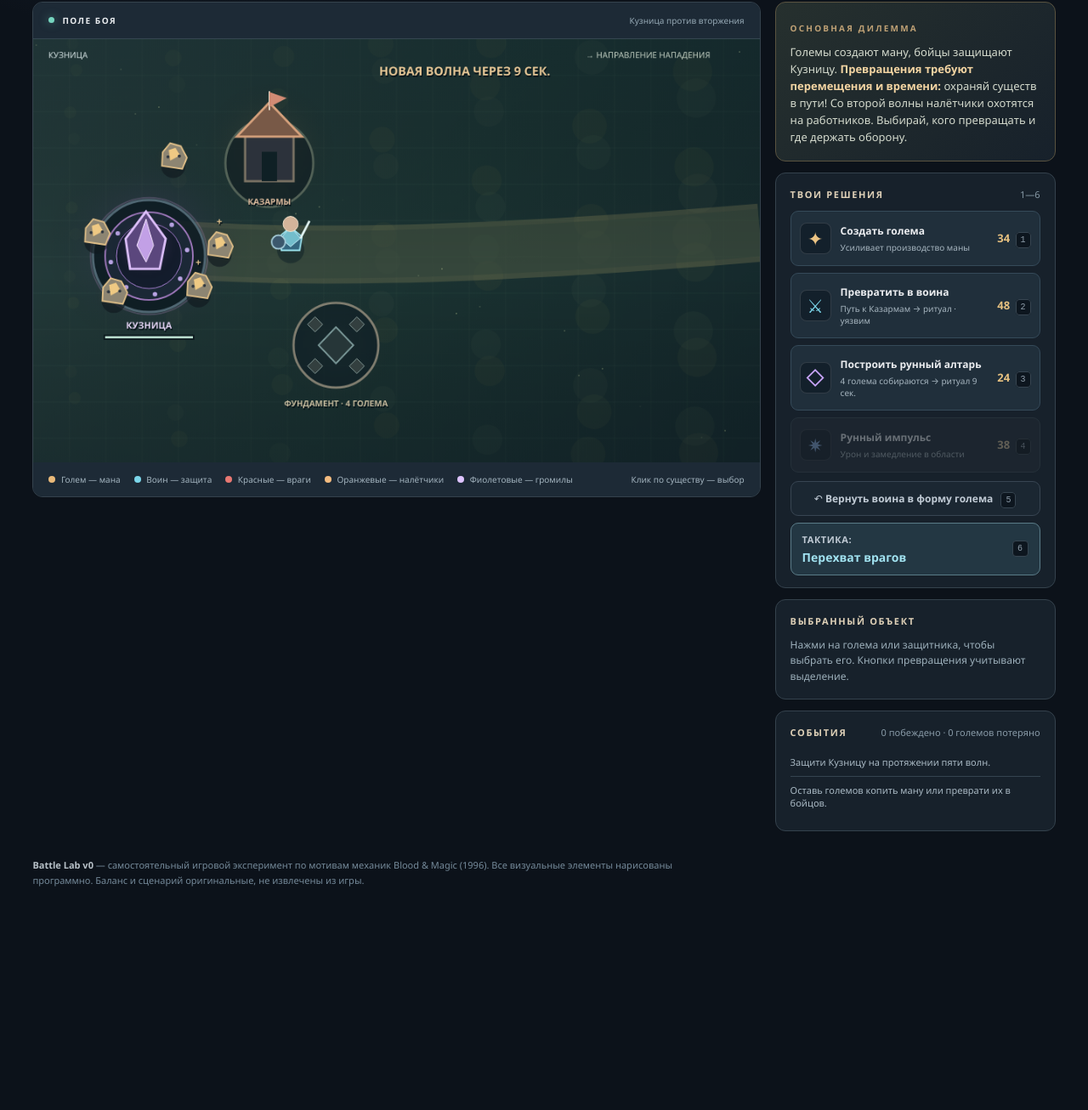
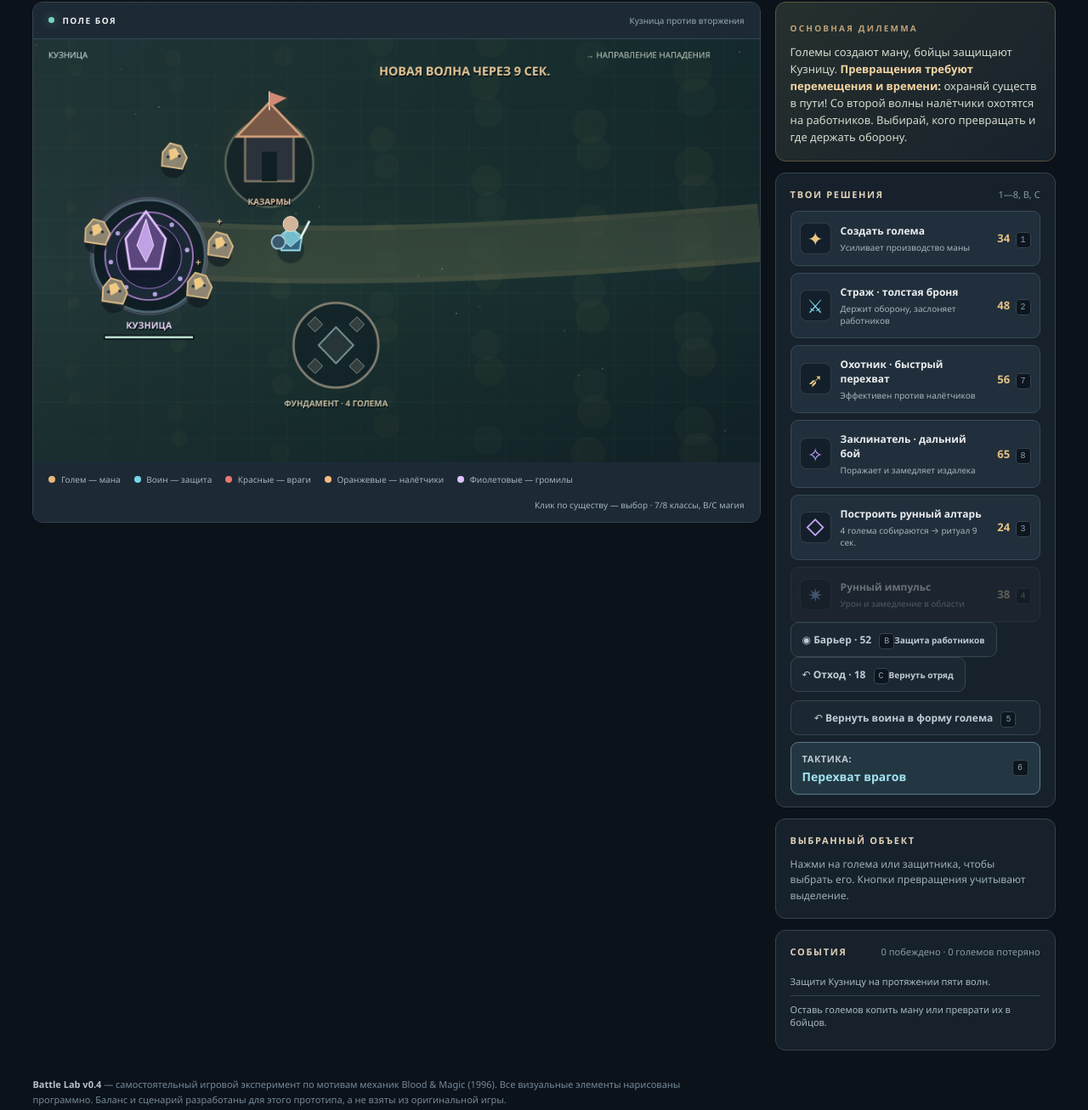
Before and after one commit to ZheleznovAG/BAM, a plain HTML site: page battle-lab/index.html in a window 1280 px wide. Shown: the part 260-1566 px from the top of the page at 85% size. Before the commit the page ends 1334 px from the top, so only its background shows below. Drawn offline with Linux system fonts and the light colour scheme; animation ran at ten frames a second.

Commit message:
feat(v0.4-ui): add class selection, spell buttons and post-wave choice overlay

```diff
--- a/battle-lab/index.html
+++ b/battle-lab/index.html
@@ -12,7 +12,7 @@
     <header class="masthead">
       <div class="brand-mark" aria-hidden="true">✦</div>
       <div class="brand">
-        <div class="eyebrow">Blood & Magic · экспериментальная песочница</div>
+        <div class="eyebrow">Blood & Magic · живая стратегическая песочница v0.4</div>
         <h1>ЖИВАЯ <span>КУЗНИЦА</span></h1>
         <p>Каждый голем — выбор между маной, армией и будущим.</p>
       </div>
@@ -36,6 +36,15 @@
         <div class="canvas-box">
           <canvas id="battle" width="960" height="560" aria-label="Игровое поле: кликай по существам, чтобы выбрать их">Требуется браузер с поддержкой Canvas.</canvas>
           <div class="canvas-banner" id="canvas-banner" hidden>ПАУЗА</div>
+          <div class="upgrade-screen" id="upgrade-screen" hidden>
+            <div class="upgrade-card">
+              <div class="eyebrow">ПОБЕДА В ВОЛНЕ</div>
+              <h2>Выбери развитие</h2>
+              <p>Одно из двух решений останется до конца партии.</p>
+              <button class="upgrade-choice" id="upgrade-first">Вариант 1</button>
+              <button class="upgrade-choice" id="upgrade-second">Вариант 2</button>
+            </div>
+          </div>
           <div class="end-screen" id="end-screen" hidden>
             <div class="end-card">
               <div class="eyebrow" id="end-label">КОНЕЦ БИТВЫ</div>
@@ -49,7 +58,7 @@
           <span><span class="legend-dot golem-dot"></span> Голем — мана</span>
           <span><span class="legend-dot fighter-dot"></span> Воин — защита</span>
           <span><span class="legend-dot enemy-dot"></span> Красные — враги</span><span><span class="legend-dot raider-dot"></span> Оранжевые — налётчики</span><span><span class="legend-dot brute-dot"></span> Фиолетовые — громилы</span>
-          <span class="desktop-tip">Клик по существу — выбор</span>
+          <span class="desktop-tip">Клик по существу — выбор · 7/8 классы, B/C магия</span>
         </div>
       </section>
 
@@ -59,7 +68,7 @@
           <p>Големы создают ману, бойцы защищают Кузницу. <b>Превращения требуют перемещения и времени:</b> охраняй существ в пути! Со второй волны налётчики охотятся на работников. Выбирай, кого превращать и где держать оборону.</p>
         </div>
         <div class="panel commands">
-          <div class="panel-title"><h2>ТВОИ РЕШЕНИЯ</h2><span>1—6</span></div>
+          <div class="panel-title"><h2>ТВОИ РЕШЕНИЯ</h2><span>1—8, B, C</span></div>
           <button class="command" id="summon">
             <span class="command-glyph gold">✦</span>
             <span class="command-copy"><b>Создать голема</b><small>Усиливает производство маны</small></span>
@@ -67,8 +76,18 @@
           </button>
           <button class="command" id="promote">
             <span class="command-glyph cyan">⚔</span>
-            <span class="command-copy"><b>Превратить в воина</b><small>Путь к Казармам → ритуал · уязвим</small></span>
+            <span class="command-copy"><b>Страж · толстая броня</b><small>Держит оборону, заслоняет работников</small></span>
             <span class="command-price">48 <kbd>2</kbd></span>
+          </button>
+          <button class="command" id="hunter">
+            <span class="command-glyph gold">➶</span>
+            <span class="command-copy"><b>Охотник · быстрый перехват</b><small>Эффективен против налётчиков</small></span>
+            <span class="command-price">56 <kbd>7</kbd></span>
+          </button>
+          <button class="command" id="channeler">
+            <span class="command-glyph violet">✧</span>
+            <span class="command-copy"><b>Заклинатель · дальний бой</b><small>Поражает и замедляет издалека</small></span>
+            <span class="command-price">65 <kbd>8</kbd></span>
           </button>
           <button class="command" id="build">
             <span class="command-glyph violet">◇</span>
@@ -80,6 +99,10 @@
             <span class="command-copy"><b>Рунный импульс</b><small>Урон и замедление в области</small></span>
             <span class="command-price">38 <kbd>4</kbd></span>
           </button>
+          <div class="spell-row">
+            <button class="minor spell" id="barrier">◉ Барьер · 52 <kbd>B</kbd><small id="barrier-status">Защита работников</small></button>
+            <button class="minor spell" id="recall">↶ Отход · 18 <kbd>C</kbd><small id="recall-status">Вернуть отряд</small></button>
+          </div>
           <button class="minor revert" id="revert">↶ Вернуть воина в форму голема <kbd>5</kbd></button>
           <button class="minor tactic" id="stance"><span>ТАКТИКА: <b id="stance-label">Перехват врагов</b></span><kbd>6</kbd></button>
         </div>
@@ -97,7 +120,7 @@
     </main>
 
     <footer>
-      <p><b>Battle Lab v0</b> — самостоятельный игровой эксперимент по мотивам механик Blood & Magic (1996). Все визуальные элементы нарисованы программно. Баланс и сценарий оригинальные, не извлечены из игры.</p>
+      <p><b>Battle Lab v0.4</b> — самостоятельный игровой эксперимент по мотивам механик Blood & Magic (1996). Все визуальные элементы нарисованы программно. Баланс и сценарий разработаны для этого прототипа, а не взяты из оригинальной игры.</p>
     </footer>
   </div>
   <script src="sim.js"></script>
```
